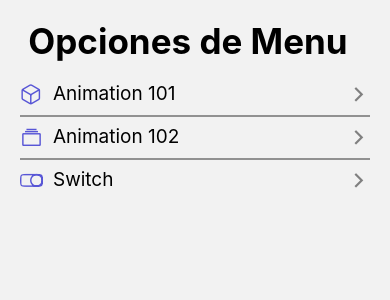
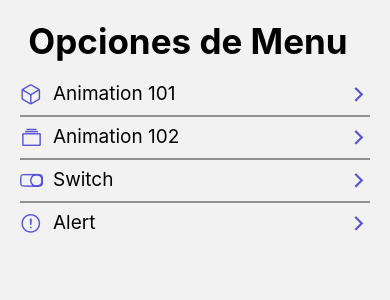
Before and after one commit to MartinGramajo/Component-React-Native, a React Native app: screen /HomeScreens in a window 390 px wide. Shown: the top 300 px of the page. Built offline with nearby package versions, Linux system fonts and the light colour scheme.

Commit message:
cambio de color flecha en flatList

```diff
--- a/src/components/FlatListMenuItem.tsx
+++ b/src/components/FlatListMenuItem.tsx
@@ -32,7 +32,7 @@ export const FlatListMenuItem = ({ menuItem }: Props) => {
                 <Icon
                     name="chevron-forward-outline"
                     size={23}
-                    color="gray"
+                    color="#5856D6"
                 />
             </View>
         </TouchableOpacity>
--- a/src/data/menuItem.tsx
+++ b/src/data/menuItem.tsx
@@ -20,4 +20,10 @@ export const menuItems: MenuItem[] = [
     icon: 'toggle-outline',
     component: 'SwitchScreen',
   },
+  {
+    id: 4,
+    name: 'Alert',
+    icon: 'alert-circle-outline',
+    component: 'AlertScreen',
+  },
 ];
--- a/src/navigator/Navigator.tsx
+++ b/src/navigator/Navigator.tsx
@@ -4,6 +4,7 @@ import { HomeScreens } from '../screens/HomeScreens';
 import { Animation101Screen } from '../screens/Animation101Screen';
 import { Animation102Screen } from '../screens/Animation102Screen';
 import { SwitchScreen } from '../screens/SwitchScreen';
+import { AlertScreen } from '../screens/AlertScreen';
 
 const Stack = createStackNavigator();
 
@@ -16,6 +17,7 @@ export const Navigator = () => {
             <Stack.Screen name="Animation101Screen" component={Animation101Screen} />
             <Stack.Screen name="Animation102Screen" component={Animation102Screen} />
             <Stack.Screen name="SwitchScreen" component={SwitchScreen} />
+            <Stack.Screen name="AlertScreen" component={AlertScreen} />
         </Stack.Navigator>
     );
 }
--- a/src/theme/appTheme.tsx
+++ b/src/theme/appTheme.tsx
@@ -1,6 +1,9 @@
 import { StyleSheet } from "react-native";
 
 export const styles = StyleSheet.create({
+    globalMargin: {
+        marginHorizontal: 20,
+    },
     title: {
         fontSize: 35,
         fontWeight: 'bold'
```
